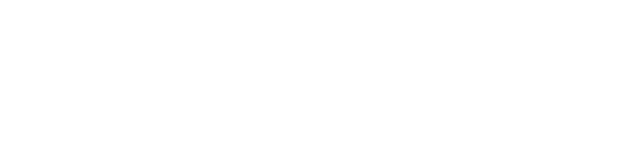
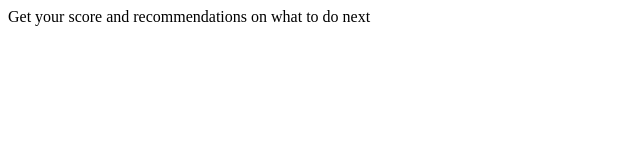
Before and after one commit to skyspeak/randy, a plain HTML site: page index.html in a window 1280 px wide. Shown: the whole page, without its empty margins (0-640 px from the left). Drawn offline with Linux system fonts and the light colour scheme.

Commit message:
Update index.html

```diff
--- a/index.html
+++ b/index.html
@@ -1,6 +1,9 @@
 <!DOCTYPE html>
 <html lang="en-us">
   <body>
+
+    Get your score and recommendations on what to do next
+
     <div class="fb-send-to-messenger"
   messenger_app_id="716844235085964"
   page_id="991606537561827"
```
